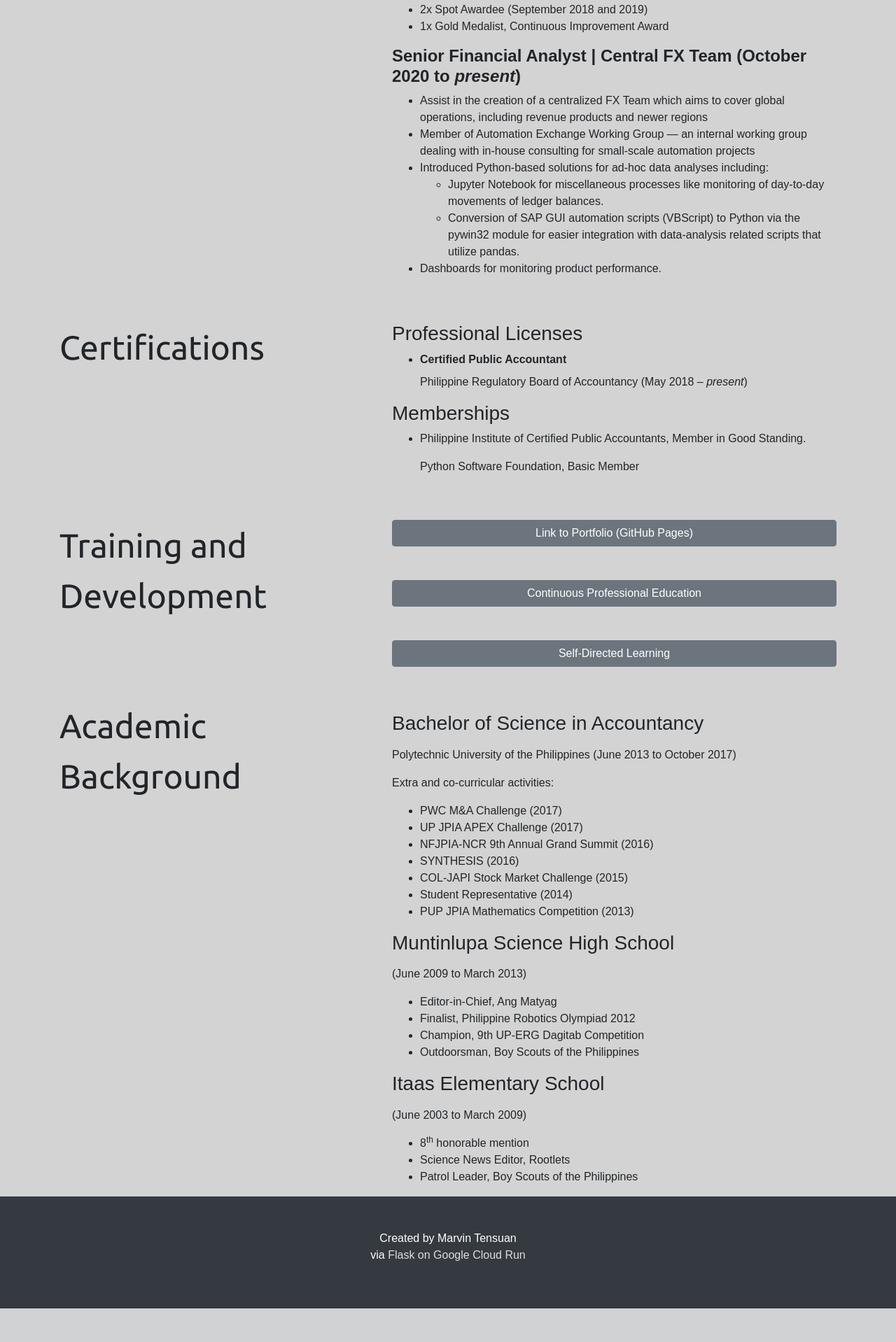
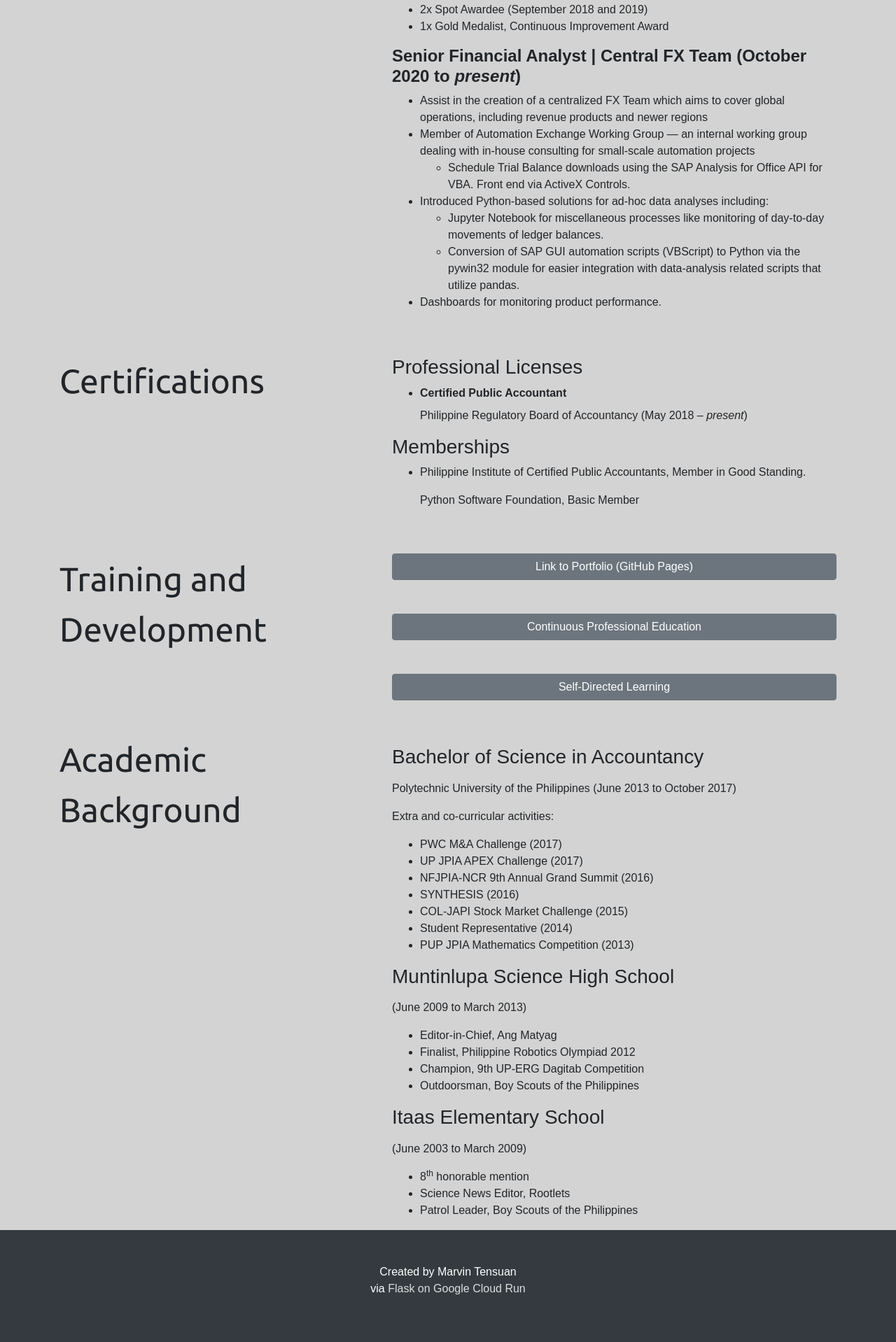
Before and after one commit to marvintensuan/cv-flask, a Flask app: page / in a window 1280 px wide. Shown: the part 790-2708 px from the top of the page at 70% size. Before the commit the page ends 2660 px from the top, so only its background shows below. Run offline with Flask 2, Linux system fonts and the light colour scheme; some libraries are stand-ins or nearby versions.

Commit message:
Updated work experience.

```diff
--- a/mrvn_flask/templates/home.html
+++ b/mrvn_flask/templates/home.html
@@ -56,7 +56,12 @@ Marvin is an accountant with a wide arsenal of tech stack, including Python and
 				<h4 style="font-weight: bold;">Senior Financial Analyst | Central FX Team (October 2020 to <em>present</em>)</h4>
 				<ul>
 					<li>Assist in the creation of a centralized FX Team which aims to cover global operations, including revenue products and newer regions</li>
-					<li>Member of Automation Exchange Working Group &mdash; an internal working group dealing with in-house consulting for small-scale automation projects</li>
+					<li>
+						Member of Automation Exchange Working Group &mdash; an internal working group dealing with in-house consulting for small-scale automation projects
+						<ul>
+							<li>Schedule Trial Balance downloads using the SAP Analysis for Office API for VBA. Front end via ActiveX Controls.</li>
+						</ul>
+					</li>
 					<li>
 						Introduced Python-based solutions for ad-hoc data analyses including:
 						<ul>
```
